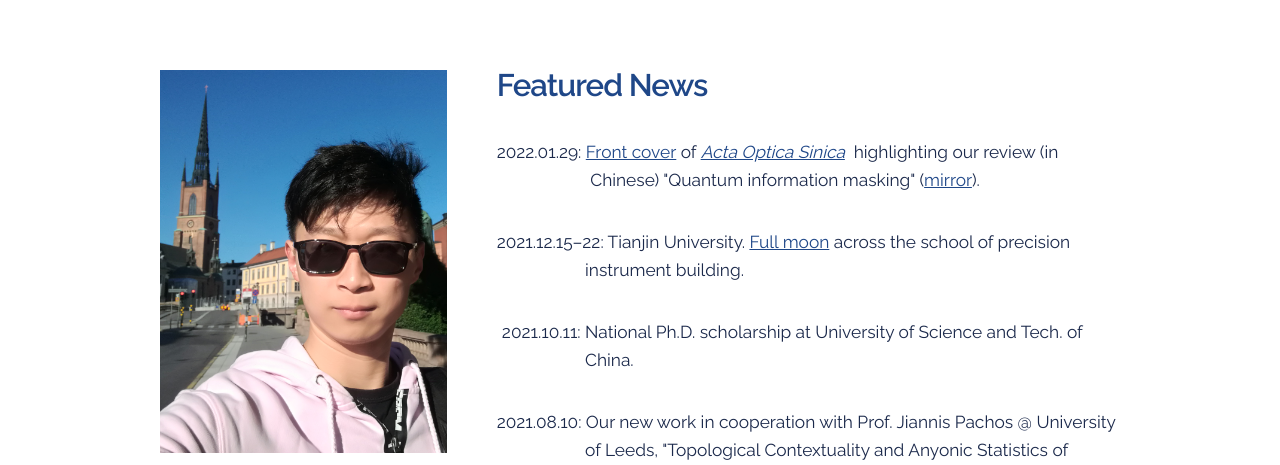
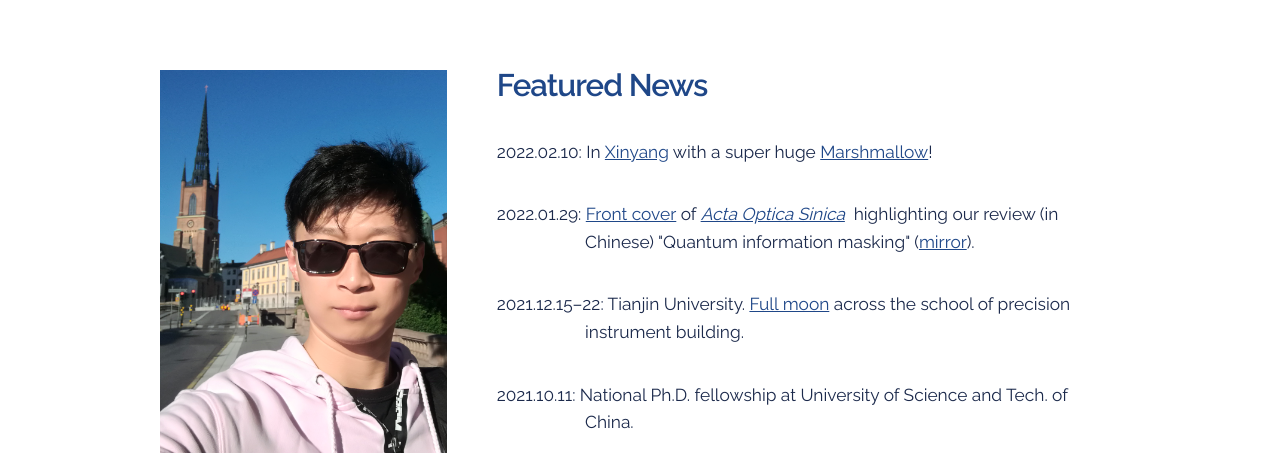
Before and after one commit to ManekiMeow/ManekiMeow.github.io, a plain HTML site: page index.html in a window 1280 px wide. Shown: the part 1220-1685 px from the top of the page. Drawn offline with nearby package versions, Linux system fonts and the light colour scheme.

Commit message:
Update index.html

```diff
--- a/index.html
+++ b/index.html
@@ -100,16 +100,19 @@
 								<h2>Featured News</h2>
 							</header>
 
-							<p style="margin-left:5.4em;text-indent:-5.4em"> 2022.01.29: <a href="images/2201_gxxb.jpg" target="_blank">Front cover</a>&nbsp;of <a href="http://www.opticsjournal.net/Journal/gxxb/2022/42/3.cshtml" target="_blank"><span style="font-style:italic">Acta Optica Sinica</span></a> &nbsp;highlighting our review (in Chinese) "Quantum information masking" (<a href="document/2201_maskrev.pdf" target="_blank">mirror</a>).</p>
+							<p style="margin-left:5.1em;text-indent:-5.1em"> 2022.02.10: In <a href="https://en.wikipedia.org/wiki/Xinyang" target="_blank">Xinyang</a> with a super huge <a href="images/xinyang_marshmallow.jpg" target="_blank">Marshmallow</a>!
+
+							<p style="margin-left:5.1em;text-indent:-5.1em"> 2022.01.29: <a href="images/2201_gxxb.jpg" target="_blank">Front cover</a>&nbsp;of <a href="http://www.opticsjournal.net/Journal/gxxb/2022/42/3.cshtml" target="_blank"><span style="font-style:italic">Acta Optica Sinica</span></a> &nbsp;highlighting our review (in Chinese) "Quantum information masking" (<a href="document/2201_maskrev.pdf" target="_blank">mirror</a>).</p>
 
 							<p style="margin-left:5.1em;text-indent:-5.1em"> 2021.12.15&ndash;22: Tianjin University. <a href="images/tianjin_moon.jpg" target="_blank">Full moon</a> across the school of precision instrument building.</p>
 
-							<p style="margin-left:5.1em;text-indent:-4.8em"> 2021.10.11: National Ph.D. scholarship at University of Science and Tech. of China.
+							<p style="margin-left:5.1em;text-indent:-5.1em"> 2021.10.11: National Ph.D. fellowship at University of Science and Tech. of China.
 
 							<p style="margin-left:5.1em;text-indent:-5.1em"> 2021.08.10: Our new work in cooperation with Prof. Jiannis Pachos @ University of Leeds, "Topological Contextuality and Anyonic Statistics of Photonic-Encoded Parafermions", published in&nbsp;<span style="font-style:italic">PRX Quantum</span>&nbsp;! Check out the paper: <a href="https://journals.aps.org/prxquantum/abstract/10.1103/PRXQuantum.2.030323" target="_blank">journal</a>, <a href="https://arxiv.org/abs/2011.05008" target="_blank">arXiv</a>, <a href="document/2107_pf.pdf" target="_blank">mirror</a>.</p>
 
+<!--
 							<p style="margin-left:5.1em;text-indent:-5.1em"> 2021.04.11: Advanced to <a href="https://mp.weixin.qq.com/s/2Qs2KkpJKk7EUDRwGP2ePg" target="_blank">Light competetion</a> final stage. Here is a <a href="images/dissipative_qsim.mp4" target="_blank">trailer</a> for our work, "dissipative quantum simulator".</p>
-
+-->
 							<p style="margin-left:5.1em;text-indent:-5.1em"> 2020.05.20: Playing Debussy "Clair de Lune" in the wake of covid lockdown. <a href="images/Clair_de_Lune.mp4" target="_blank">Video</a>.</p>
 						</section>
 					</div>
```
